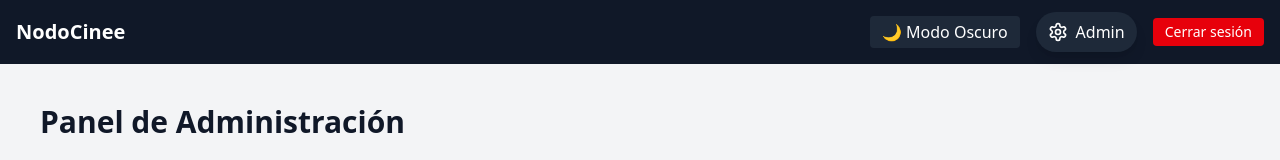
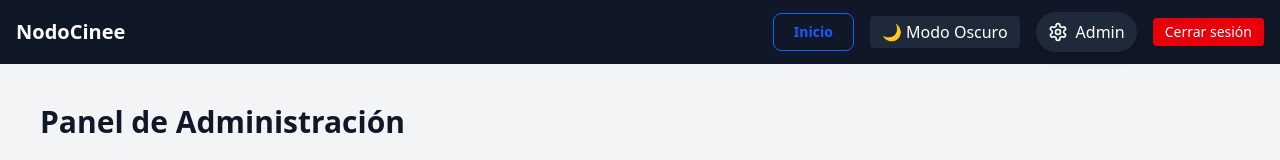
Before and after one commit to walterwrv/Trabajo-Final-React-Frontend, a React (Vite) app: page /admin in a window 1280 px wide. Shown: the top 160 px of the page. Built offline with nearby package versions, Linux system fonts and the light colour scheme; no server answers; sample sign-in values are in the browser's storage.

Commit message:
Boton inicio en navbar

```diff
--- a/src/components/Navbar.jsx
+++ b/src/components/Navbar.jsx
@@ -4,12 +4,15 @@ import { usePerfil } from '../context/PerfilContext';
 import jwt_decode from 'jwt-decode';
 import { Settings } from 'lucide-react';
 import BotonModoOscuro from './BotonModoOscuro';
+import { useTheme } from '../context/ThemeContext';
+
 
 
 const Navbar = () => {
   const [menuAbierto, setMenuAbierto] = useState(false);
   const { setPerfilSeleccionado, perfilSeleccionado } = usePerfil();
   const [rol, setRol] = useState(null);
+  const { modoOscuro } = useTheme();
 
   const navigate = useNavigate();
   const token = localStorage.getItem('token');
@@ -31,7 +34,7 @@ const Navbar = () => {
 
 
   return (
-    <nav className="bg-gray-900 text-white px-4 py-3 flex items-center justify-between">
+    <nav className={`px-4 py-3 flex items-center justify-between ${modoOscuro === "oscuro" ? "bg-gray-100 text-gray-900" : "bg-gray-900 text-white"}`}>
       <Link to="/seleccionar-perfil" className="text-xl font-bold">
         NodoCinee
       </Link>
@@ -48,6 +51,11 @@ const Navbar = () => {
       </button>
 
       <div className={`md:flex items-center gap-4 ${menuAbierto ? 'block' : 'hidden'} md:block`}>
+        <Link to="/seleccionar-perfil" className="border border-blue-600 text-blue-600 hover:bg-blue-600 hover:text-white font-semibold text-sm px-5 py-2 rounded-lg transition-all duration-300"
+
+>
+          Inicio
+        </Link>
         <BotonModoOscuro />
         {perfilSeleccionado && (
           <>
```
